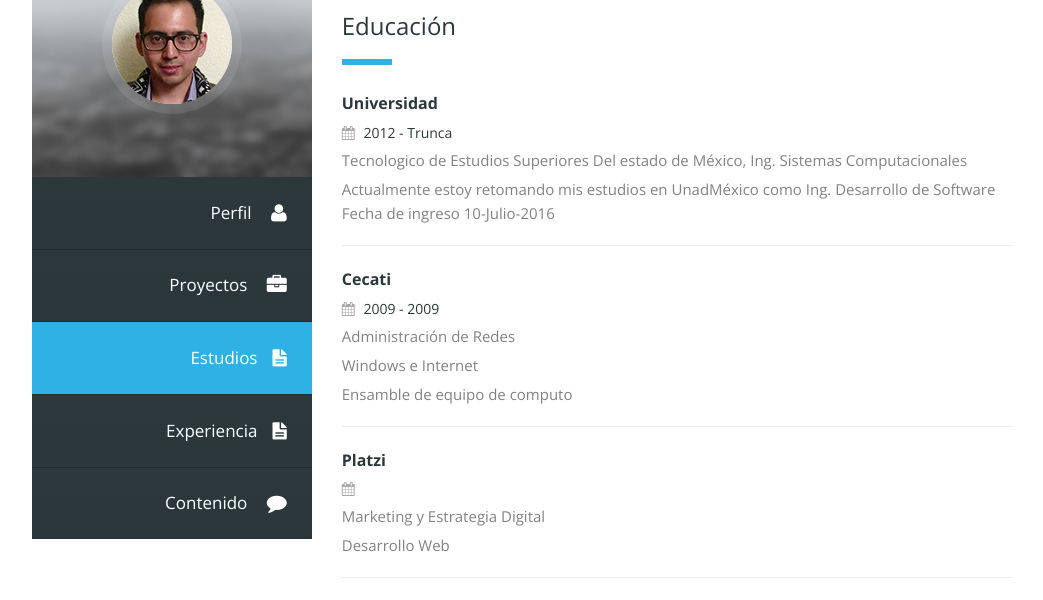
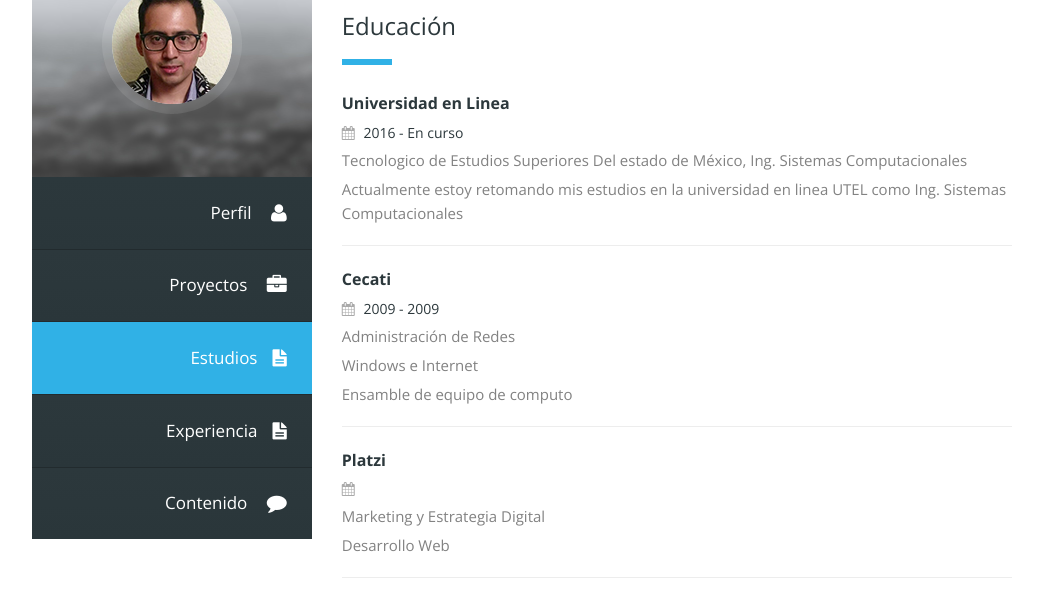
Before and after one commit to EleazarIsai/EleazarIsai.github.io, a plain HTML site: page index.html in a window 1280 px wide. Both pictures are taken after a click on the item "Estudios". Shown: the part 189-789 px from the top of the page, without its empty margins (103-1146 px from the left). Drawn offline with nearby package versions, Linux system fonts and the light colour scheme; some packages are replaced by stand-ins of ours; files that its build step writes are made by us from their sources.

Commit message:
Update index.html

```diff
--- a/index.html
+++ b/index.html
@@ -333,10 +333,10 @@
 									<div class="sep2"></div>
 									<ul>
 										<li>
-											<h5>Universidad</h5>
-											<span class="year"><i class="fa fa-calendar"></i> 2012 - Trunca</span>
+											<h5>Universidad en Linea</h5>
+											<span class="year"><i class="fa fa-calendar"></i> 2016 - En curso</span>
 											<p>Tecnologico de Estudios Superiores Del estado de México, Ing. Sistemas Computacionales</p>
-											<p>Actualmente estoy retomando mis estudios en UnadMéxico como Ing. Desarrollo de Software Fecha de ingreso 10-Julio-2016</p>
+											<p>Actualmente estoy retomando mis estudios en la universidad en linea UTEL como Ing. Sistemas Computacionales</p>
 										</li>
 										<li>
 											<h5>Cecati</h5>
```
